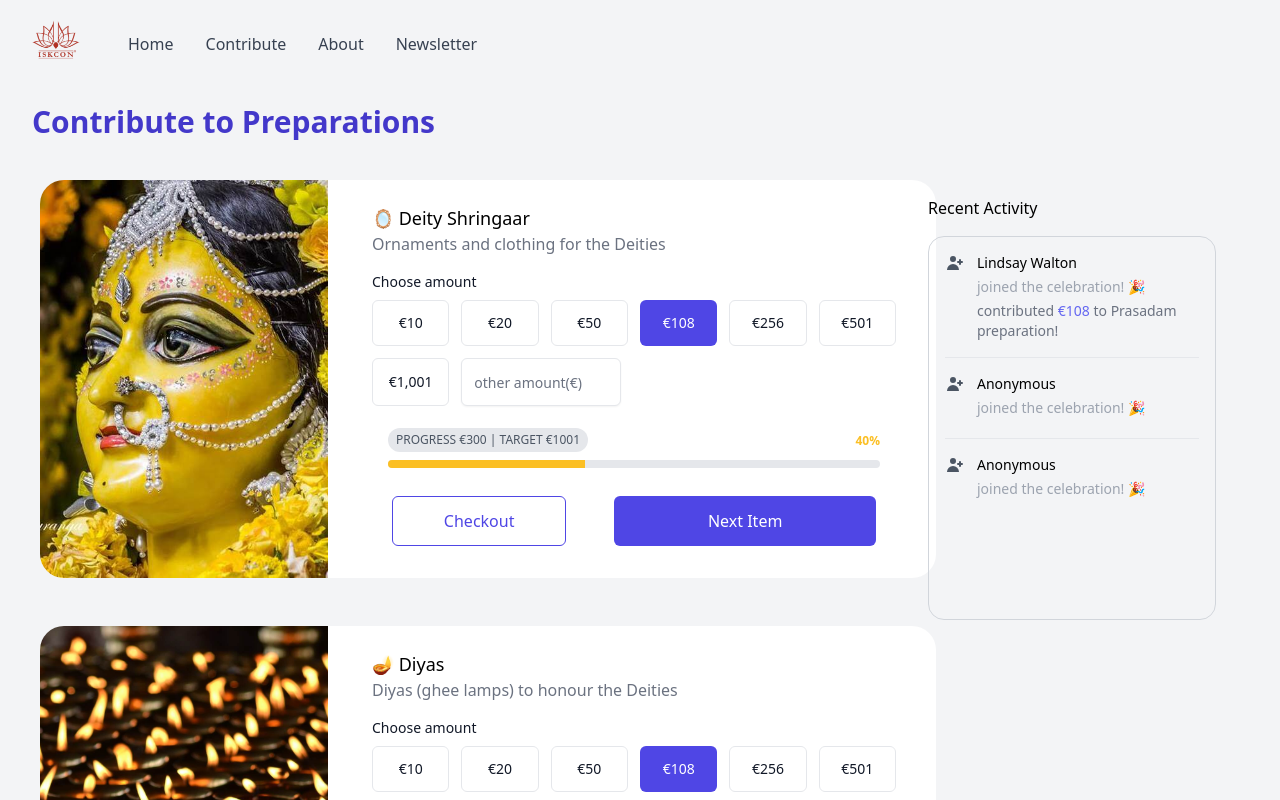
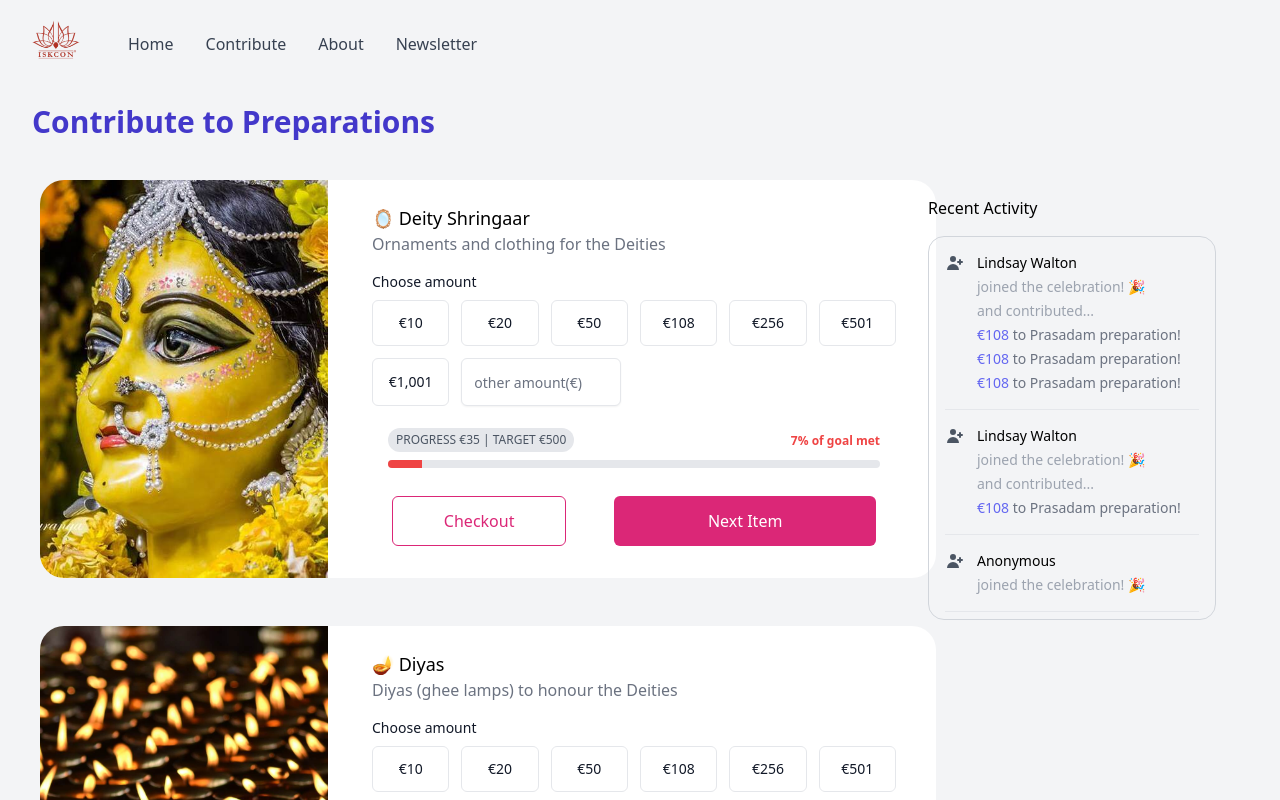
Before and after one commit to nmndwivedi/janmashtami, a React (Create React App) app: page /contribute in a window 1280 px wide. Shown: the top 800 px of the page. Built offline with nearby package versions, Linux system fonts and the light colour scheme; what @tailwindcss/typography would draw is missing.

Commit message:
contributions page done

```diff
--- a/src/Components/ContributeCard.jsx
+++ b/src/Components/ContributeCard.jsx
@@ -1,5 +1,6 @@
 import { useState } from "react";
 import { RadioGroup } from "@headlessui/react";
+import { Link } from "react-router-dom";
 import { NumFmt } from "../Utils";
 
 function classNames(...classes) {
@@ -14,32 +15,33 @@ function colorClass(p) {
 
 const denominations = [10, 20, 50, 108, 256, 501, 1001];
 
-function ProgressBar({ prog }) {
-  prog = Math.min(Math.max(prog, 7), 100);
+function ProgressBar({ prog, goal }) {
+  const perc = Math.min(Math.max((prog * 100) / goal, 7), 1000);
+  let progress = (goal * perc) / 100;
 
   return (
     <div className="relative pt-5 px-4">
       <div className="flex mb-2 items-center justify-between">
         <div>
           <span className="text-xs font-medium inline-block py-1 px-2 uppercase rounded-full text-gray-600 bg-gray-200">
-            Progress €300 | Target €1001
+            Progress {NumFmt(progress)} | Target {NumFmt(goal)}
           </span>
         </div>
         <div className="text-right">
           <span
             className={`text-xs font-semibold inline-block text-${colorClass(
-              prog
+              perc
             )}`}
           >
-            {prog}%
+            {perc}% of goal met
           </span>
         </div>
       </div>
       <div className="overflow-hidden h-2 mb-4 text-xs flex rounded bg-gray-200">
         <div
-          style={{ width: prog + "%" }}
+          style={{ width: perc + "%" }}
           className={`shadow-none flex flex-col text-center whitespace-nowrap text-white justify-center bg-${colorClass(
-            prog
+            perc
           )}`}
         ></div>
       </div>
@@ -47,8 +49,37 @@ function ProgressBar({ prog }) {
   );
 }
 
-export default function ContributeCard({ product }) {
-  const [selectedDenom, setSelectedDenom] = useState(denominations[3]);
+export default function ContributeCard({
+  product,
+  last,
+  progress,
+  onAddToCart,
+  onRemoveFromCart,
+}) {
+  const [radioAmount, setRadioAmount] = useState("");
+  const [customAmt, setCustomAmount] = useState("");
+
+  const checkUnselect = (v) => {
+    if (radioAmount.toString() === v.target.innerText.replace("€", "")) {
+      if (radioAmount !== "") onRemoveFromCart(product.id);
+      setRadioAmount("");
+    }
+  };
+
+  const handleAmountInput = (value, std) => {
+    if (std) {
+      setRadioAmount(value);
+      setCustomAmount("");
+      onAddToCart(product.id, value);
+    } else {
+      setRadioAmount("");
+      setCustomAmount(value);
+      if (value === "" || parseInt(value) === NaN || parseInt(value) === 0) {
+        onRemoveFromCart(product.id);
+        return;
+      } else onAddToCart(product.id, parseInt(value));
+    }
+  };
 
   return (
     <div className="bg-white max-w-4xl rounded-3xl">
@@ -96,13 +127,15 @@ export default function ContributeCard({ product }) {
                 </div>
 
                 <RadioGroup
-                  value={selectedDenom}
-                  onChange={setSelectedDenom}
+                  value={radioAmount}
+                  onChange={(v) => handleAmountInput(v, true)}
+                  onClick={checkUnselect}
                   className="mt-2"
                 >
                   <RadioGroup.Label className="sr-only">
                     Choose amount
                   </RadioGroup.Label>
+
                   <div className="grid grid-cols-3 gap-3 sm:grid-cols-6">
                     {denominations.map((denom, i) => (
                       <RadioGroup.Option
@@ -112,7 +145,7 @@ export default function ContributeCard({ product }) {
                           classNames(
                             "cursor-pointer focus:outline-none",
                             active
-                              ? "ring-2 ring-offset-2 ring-indigo-500"
+                              ? "ring-1 ring-offset-1 ring-indigo-600"
                               : "",
                             checked
                               ? "bg-indigo-600 border-transparent text-white hover:bg-indigo-700"
@@ -128,34 +161,51 @@ export default function ContributeCard({ product }) {
                     ))}
 
                     <div className="mt-0">
+                      {/* <span class="flex items-center">
+                        or € */}
                       <input
                         type="number"
+                        min="1"
                         name="amount"
                         id="amount"
-                        className="h-12 w-40 shadow-sm focus:ring-indigo-500 focus:border-indigo-500 block sm:text-sm border-gray-200 rounded-md"
+                        className={`h-12 w-40 shadow-sm bg-${
+                          customAmt === "" ? "white" : "indigo-500"
+                        } text-white block sm:text-sm border-gray-200 rounded-md`}
                         placeholder="other amount(€)"
+                        value={customAmt}
+                        onChange={(e) =>
+                          handleAmountInput(e.target.value, false)
+                        }
                       />
+                      {/* </span> */}
                     </div>
                   </div>
                 </RadioGroup>
 
-                <ProgressBar prog={product.progress} />
+                <ProgressBar prog={progress.progress} goal={progress.goal} />
               </div>
 
               <div className="mt-7 flex justify-around space-x-2">
-                <button
-                  type="submit"
-                  className="w-1/3 bg-white border border-indigo-600 rounded-md py-3 px-8 flex items-center justify-center text-base font-medium text-indigo-600 hover:bg-indigo-100 focus:outline-none focus:ring-2 focus:ring-offset-2 focus:ring-indigo-500"
-                >
-                  Checkout
-                </button>
+                  <Link
+                    to="/checkout"
+                    className={`w-${last ? "full" : "1/3"} bg-${
+                      last ? "pink-600" : "white"
+                    } border border-pink-600 rounded-md py-3 px-8 flex items-center justify-center text-base font-medium text-${
+                      !last ? "pink-600" : "white"
+                    } hover:bg-${
+                      last ? "pink-700" : "pink-100"
+                    } focus:outline-none focus:ring-2 focus:ring-offset-2 focus:ring-pink-500 cursor-pointer`}
+                  >
+                    Checkout
+                  </Link>
 
-                <button
-                  type="submit"
-                  className="w-1/2 bg-indigo-600 border border-transparent rounded-md py-3 px-8 flex items-center justify-center text-base font-medium text-white hover:bg-indigo-700 focus:outline-none focus:ring-2 focus:ring-offset-2 focus:ring-indigo-500"
+                <div
+                  className={`${
+                    last ? "hidden" : ""
+                  } w-1/2 bg-pink-600 border border-transparent rounded-md py-3 px-8 flex items-center justify-center text-base font-medium text-white hover:bg-pink-700 focus:outline-none focus:ring-2 focus:ring-offset-2 focus:ring-pink-500 cursor-pointer`}
                 >
                   Next Item
-                </button>
+                </div>
               </div>
             </form>
           </div>
--- a/src/Components/Feed.jsx
+++ b/src/Components/Feed.jsx
@@ -3,7 +3,12 @@ const FeedItem = (contributor) => {
     <li key={contributor.id} className="py-4">
       <div className="flex space-x-3">
         {/* <img className="h-6 w-6 rounded-full" src={contributor.imageUrl} alt="" /> */}
-                <svg xmlns="http://www.w3.org/2000/svg" className="h-5 w-5 text-gray-600" viewBox="0 0 20 20" fill="currentColor">
+        <svg
+          xmlns="http://www.w3.org/2000/svg"
+          className="h-5 w-5 text-gray-600"
+          viewBox="0 0 20 20"
+          fill="currentColor"
+        >
           <path d="M8 9a3 3 0 100-6 3 3 0 000 6zM8 11a6 6 0 016 6H2a6 6 0 016-6zM16 7a1 1 0 10-2 0v1h-1a1 1 0 100 2h1v1a1 1 0 102 0v-1h1a1 1 0 100-2h-1V7z" />
         </svg>
         <div className="flex-1 space-y-1">
@@ -11,12 +16,21 @@ const FeedItem = (contributor) => {
             <h3 className="text-sm font-medium">{contributor.name}</h3>
             <p className="text-sm text-gray-500">{contributor.time}</p>
           </div>
-                    <h1 className="text-sm font-normal text-gray-400">joined the celebration! 🎉</h1>
+          <h1 className="text-sm font-normal text-gray-400">
+            joined the celebration! 🎉
+          </h1>
+          {contributor.contributions.length > 0 && (
             <div className="text-sm text-gray-500">
+              <span className="text-gray-400">and contributed...</span>
               {contributor.contributions.map((c) => (
-                            <p key={c.item}>contributed <span className="text-indigo-500">{c.amt}</span> to {c.item} preparation!</p>
+                <p key={c.item} className="mt-1">
+                  {" "}
+                  <span className="text-indigo-500">{c.amt}</span> to {c.item}{" "}
+                  preparation!
+                </p>
               ))}
             </div>
+          )}
         </div>
       </div>
     </li>
@@ -27,10 +41,8 @@ const FeedItem = (contributor) => {
   return (
     <div>
       <ul className="divide-y divide-gray-200">
-          {contributors.map((contributor) => (
-              FeedItem(contributor)
-          ))}
+        {contributors.map((contributor) => FeedItem(contributor))}
       </ul>
     </div>
-    )
+  );
 }
--- a/src/Pages/Contribute.jsx
+++ b/src/Pages/Contribute.jsx
@@ -1,9 +1,43 @@
+import { useEffect } from "react";
+import { useSelector, useDispatch } from "react-redux";
 import { ContributeCard, Nav, Feed } from "../Components";
-import { useSelector } from "react-redux";
+import { setProgress } from "../Redux/Actions/progress";
+import { updateCart } from "../Redux/Actions/cart";
 
 export default function Contribute() {
+  //Offline
   const products = useSelector((state) => state.catalog.items);
+  const cart = useSelector((state) => state.cart.items);
+  //Online
+  const progress = useSelector((state) => state.progress.items);
   const contributors = useSelector((state) => state.feed.donors);
+  //Dispatch
+  const d = useDispatch();
+
+  //   // TODO Add link from firebase
+  //   useEffect(() => {
+  //     const fetchCatalog = async () => {
+  //       const newItems = [];
+
+  //       if (newItems && newItems.length > 0) disp(setCatalog(newItems));
+  //     };
+
+  //     fetchCatalog();
+  //   }, [disp]);
+
+  const handleAddToCart = (id, amount) => {
+    let newCart = cart.filter((s) => s.id !== id);
+    let newItem = products.find((p) => p.id === id);
+    newCart.push({ id, amount, details: newItem });
+
+    d(updateCart(newCart));
+  };
+
+  const handleRemoveFromCart = (id) => {
+    let newCart = cart.filter((s) => s.id !== id);
+
+    d(updateCart(newCart));
+  };
 
   return (
     <div className="min-h-screen bg-gray-100">
@@ -20,7 +54,14 @@ export default function Contribute() {
         <main className="flex">
           <div className="max-w-7xl mx-auto sm:px-6 lg:px-8 mb-48 flex flex-col items-center xl:items-start space-y-12">
             {products.map((p) => (
-              <ContributeCard key={p.id} product={p} />
+              <ContributeCard
+                key={p.id}
+                product={p}
+                last={products.indexOf(p) === products.length - 1}
+                progress={progress.find((i) => i.id === p.id)}
+                onAddToCart={handleAddToCart}
+                onRemoveFromCart={handleRemoveFromCart}
+              />
             ))}
           </div>
 
--- a/src/Redux/Actions/cart.js
+++ b/src/Redux/Actions/cart.js
@@ -1,8 +1,8 @@
 import { Types } from '../types'
 
-export const setCart = (items) => {
+export const updateCart = (items) => {
     return {
-        type: Types.SET_CART,
+        type: Types.UPDATE_CART,
         payload: items
     }
 }
--- a/src/Redux/Actions/catalog.js
+++ b/src/Redux/Actions/progress.js
@@ -1,8 +1,8 @@
 import { Types } from '../types'
 
-export const setCatalog = (items) => {
+export const setProgress = (items) => {
     return {
-        type: Types.SET_CATALOG,
+        type: Types.SET_PROGRESS,
         payload: items
     }
 }
--- a/src/Redux/Reducers/cart.js
+++ b/src/Redux/Reducers/cart.js
@@ -6,10 +6,10 @@ const init = {
 
 const cart = (state = init, { type, payload }) => {
     switch (type) {
-        case Types.SET_CART:
-            return state;
+        case Types.UPDATE_CART:
+            return { ...state, items: payload };
         case Types.CLEAR_CART:
-            return state;
+            return { ...state, items: [] };
         default:
             return state;
     }
--- a/src/Redux/Reducers/catalog.js
+++ b/src/Redux/Reducers/catalog.js
@@ -5,7 +5,6 @@ const init = {
         {
             id: 0,
             name: '🪞 Deity Shringaar',
-            progress: 40,
             image: {
                 imageSrc: './Diwali/Deities 3.jpeg',
                 imageAlt: "Ornaments and clothing for the Deities",
@@ -15,7 +14,6 @@ const init = {
         {
             id: 1,
             name: '🪔 Diyas',
-            progress: 30,
             image: {
                 imageSrc: './Diwali/Diyas.jpeg',
                 imageAlt: "Diyas (ghee lamps) to honour the Deities",
@@ -25,7 +23,6 @@ const init = {
         {
             id: 2,
             name: '🥧 Prasadam',
-            progress: 0,
             image: {
                 imageSrc: './Diwali/Prasadam.jpeg',
                 imageAlt: "Delicious vegetarian food prepared and offered to the Lord",
@@ -35,7 +32,6 @@ const init = {
         {
             id: 3,
             name: '🏟 Venue',
-            progress: 90,
             image: {
                 imageSrc: './Diwali/Venue.jpeg',
                 imageAlt: "Reservation of a spacious venue for the event",
@@ -45,7 +41,6 @@ const init = {
         {
             id: 4,
             name: '💐 Flowers',
-            progress: 0,
             image: {
                 imageSrc: './Diwali/Flowers.jpeg',
                 imageAlt: "Flowers for the Deities and hall decorations",
@@ -55,7 +50,6 @@ const init = {
         {
             id: 5,
             name: '⛰ Govardhan Puja',
-            progress: 0,
             image: {
                 imageSrc: './Diwali/Govardhan 2.jpeg',
                 imageAlt: "Govardhan hill preparation for puja offering",
@@ -65,7 +59,6 @@ const init = {
         {
             id: 6,
             name: '🙏🏻 Arati',
-            progress: 0,
             image: {
                 imageSrc: './Diwali/Arati.jpeg',
                 imageAlt: "Arati offering to the Deities",
@@ -75,7 +68,6 @@ const init = {
         {
             id: 7,
             name: '🧩 Miscellaneous',
-            progress: 0,
             image: {
                 imageSrc: './Diwali/Misc.jpeg',
                 imageAlt: "Items that dont fit in other categories",
@@ -88,7 +80,7 @@ const init = {
 const catalog = (state = init, { type, payload }) => {
     switch (type) {
         case Types.SET_CATALOG:
-            return state;
+            return {...state, items: payload};
         default:
             return state;
     }
--- a/src/Redux/Reducers/feed.js
+++ b/src/Redux/Reducers/feed.js
@@ -12,17 +12,37 @@ const init = {
               item: "Prasadam",
               amt: "€108",
             },
+            {
+              item: "Prasadam",
+              amt: "€108",
+            },
+            {
+              item: "Prasadam",
+              amt: "€108",
+            },
           ],
         },
         {
           id: 1,
+          name: "Lindsay Walton",
+          imageUrl:
+            "https://images.unsplash.com/photo-1517841905240-472988babdf9?ixlib=rb-1.2.1&ixid=eyJhcHBfaWQiOjEyMDd9&auto=format&fit=facearea&facepad=3&w=256&h=256&q=80",
+          contributions: [
+            {
+              item: "Prasadam",
+              amt: "€108",
+            },
+          ],
+        },
+        {
+          id: 2,
           name: "Anonymous",
           imageUrl:
             "https://images.unsplash.com/photo-1517841905240-472988babdf9?ixlib=rb-1.2.1&ixid=eyJhcHBfaWQiOjEyMDd9&auto=format&fit=facearea&facepad=3&w=256&h=256&q=80",
           contributions: [],
         },
         {
-          id: 2,
+          id: 3,
           name: "Anonymous",
           imageUrl:
             "https://images.unsplash.com/photo-1517841905240-472988babdf9?ixlib=rb-1.2.1&ixid=eyJhcHBfaWQiOjEyMDd9&auto=format&fit=facearea&facepad=3&w=256&h=256&q=80",
--- a/src/Redux/Reducers/index.js
+++ b/src/Redux/Reducers/index.js
@@ -2,7 +2,8 @@ import { combineReducers } from 'redux';
 import cart from './cart';
 import feed from './feed';
 import catalog from './catalog';
+import progress from './progress';
 
-const reducer = combineReducers({ cart, feed, catalog });
+const reducer = combineReducers({ cart, feed, catalog, progress });
 
 export default reducer;
--- /dev/null
+++ b/src/Redux/Reducers/progress.js
@@ -0,0 +1,57 @@
+import { Types } from '../types'
+
+const init = {
+    items: [
+        {
+            id: 0,
+            progress: 0,
+            goal: 500,
+        },
+        {
+            id: 1,
+            progress: 0,
+            goal: 300,
+        },
+        {
+            id: 2,
+            progress: 0,
+            goal: 1000,
+        },
+        {
+            id: 3,
+            progress: 90,
+            goal: 1000,
+        },
+        {
+            id: 4,
+            progress: 0,
+            goal: 400,
+        },
+        {
+            id: 5,
+            progress: 0,
+            goal: 400,
+        },
+        {
+            id: 6,
+            progress: 0,
+            goal: 200,
+        },
+        {
+            id: 7,
+            progress: 0,
+            goal: 200,
+        }
+    ]
+}
+
+const progress = (state = init, { type, payload }) => {
+    switch (type) {
+        case Types.SET_PROGRESS:
+            return {...state, items: payload};
+        default:
+            return state;
+    }
+}
+
+export default progress;
--- a/src/Redux/types.js
+++ b/src/Redux/types.js
@@ -1,6 +1,6 @@
 export const Types = {
-    SET_CART: "SET_CART",
+    UPDATE_CART: "UPDATE_CART",
     CLEAR_CART: "CLEAR_CART",
-    SET_CATALOG: "SET_CATALOG",
+    SET_PROGRESS: "SET_PROGRESS",
     SET_FEED: "SET_FEED"
 }
```
Also changed, not shown: src/Pages/Billing.jsx (+58 -3 lines). Lines whose indentation alone changed are shown as unchanged.
